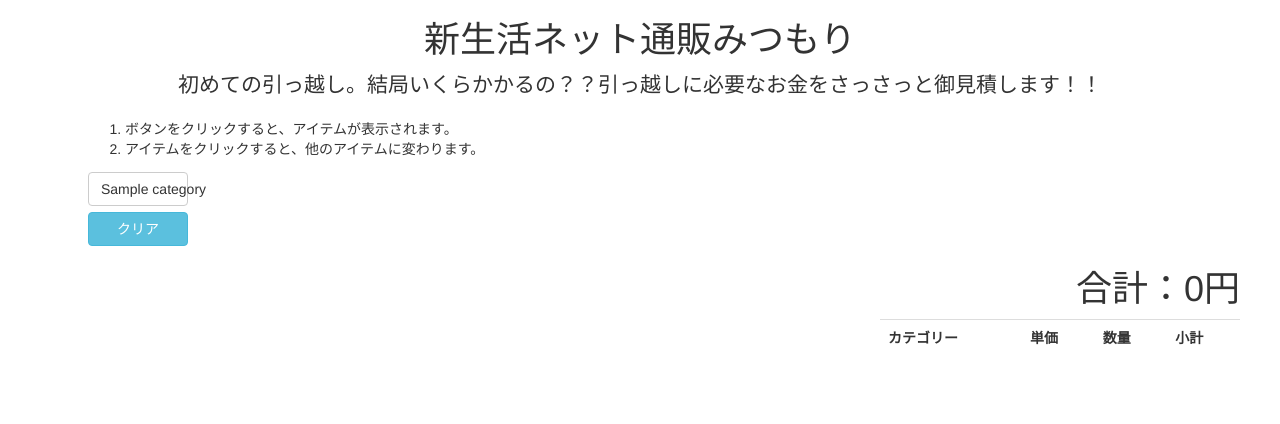
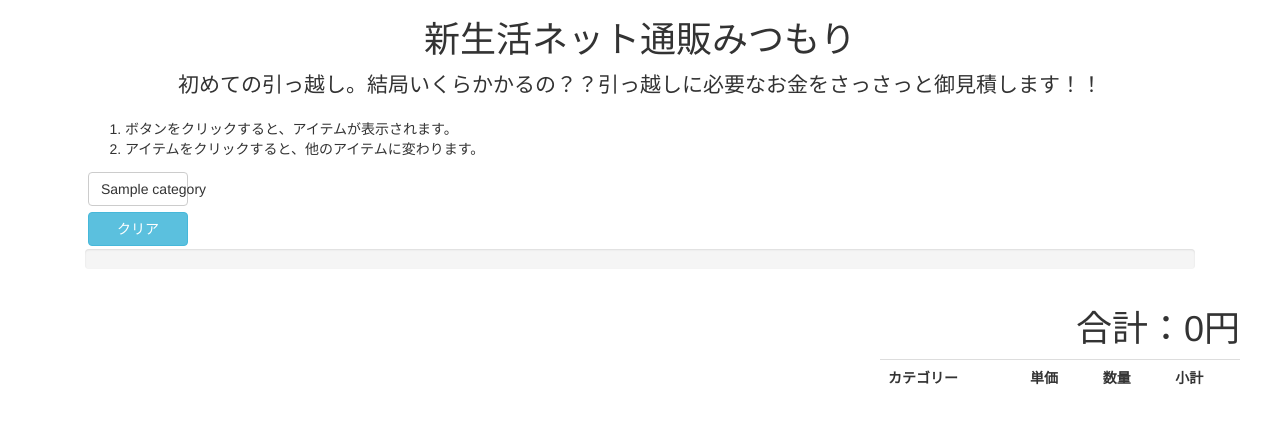
Before and after one commit to NobuyukiMorii/house_moving_shopping, a CakePHP app: the page made by app/View/Items/main.ctp in a window 1280 px wide. Shown: the top 424 px of the page. Run offline with PHP 8.4 and a stand-in for CakePHP, Linux system fonts and the light colour scheme; the template is opened without the code that fills it: most values are stand-ins (such as "Sample title", 1, 10 or a date in 2020); grey boxes marked "Sample" are stand-in pictures; data that the repository does not hold is empty; some libraries are stand-ins or nearby versions.

Commit message:
プログレスバーを作り始める前にとりあえずコミット

```diff
--- a/app/View/Items/main.ctp
+++ b/app/View/Items/main.ctp
@@ -35,6 +35,11 @@
                 </a>
             </div>
 
+            <div class="center-block text-center">
+                <div class="progress">
+                    <div class="progress-bar progress-bar-success"></div>
+                </div>
+            </div>
 
             <div class="container">
                 <div class="menu row">
@@ -79,7 +84,6 @@
                             ?>
                         </table>
                     </div>
-
                 </div>
             </div>
         </div>
@@ -96,6 +100,7 @@
                 echo $js_url;
             }
             ;?>
+
         </script>
         <?php echo $this->Html->script('main.js');?>
         <?php echo $this->Html->script('bootstrap.min.js');?>
--- a/app/webroot/css/styles.css
+++ b/app/webroot/css/styles.css
@@ -30,5 +30,3 @@
  color:yellow;
  text-shadow:#ccc 1px 1px 0;
 }
-
-/* end custom CSS */
--- a/app/webroot/js/main.js
+++ b/app/webroot/js/main.js
@@ -1,9 +1,3 @@
-//合計金額を取得する
-var sum = $("#sum").html();
-sum = new Array(sum.split( '円' ));
-sum = sum[0][0];
-sum = Number(sum);
-
 //カンマ区切りにする関数
 function addFigure(str) {
 	var num = new String(str).replace(/,/g, "");
@@ -89,11 +83,6 @@ $(function(){
 	}
 
 });
-
-//①クリックされたアイテムを検知する（何がクリックされたか。テレビなのか洗濯機なのか）
-//②jsのオブジェクトの中から、クリックされたアイテムがキーのurlを選択する（どうする？？）
-//③上記のurlをセットして、ajax通信を始める
-//④成功したら、今表示しているアイテムのhtmlを書き換える（名前と値段とsrcの画像urlと商品名）
 
 $(document).ready(function(){
     $("a.change").click(function(e){
```
